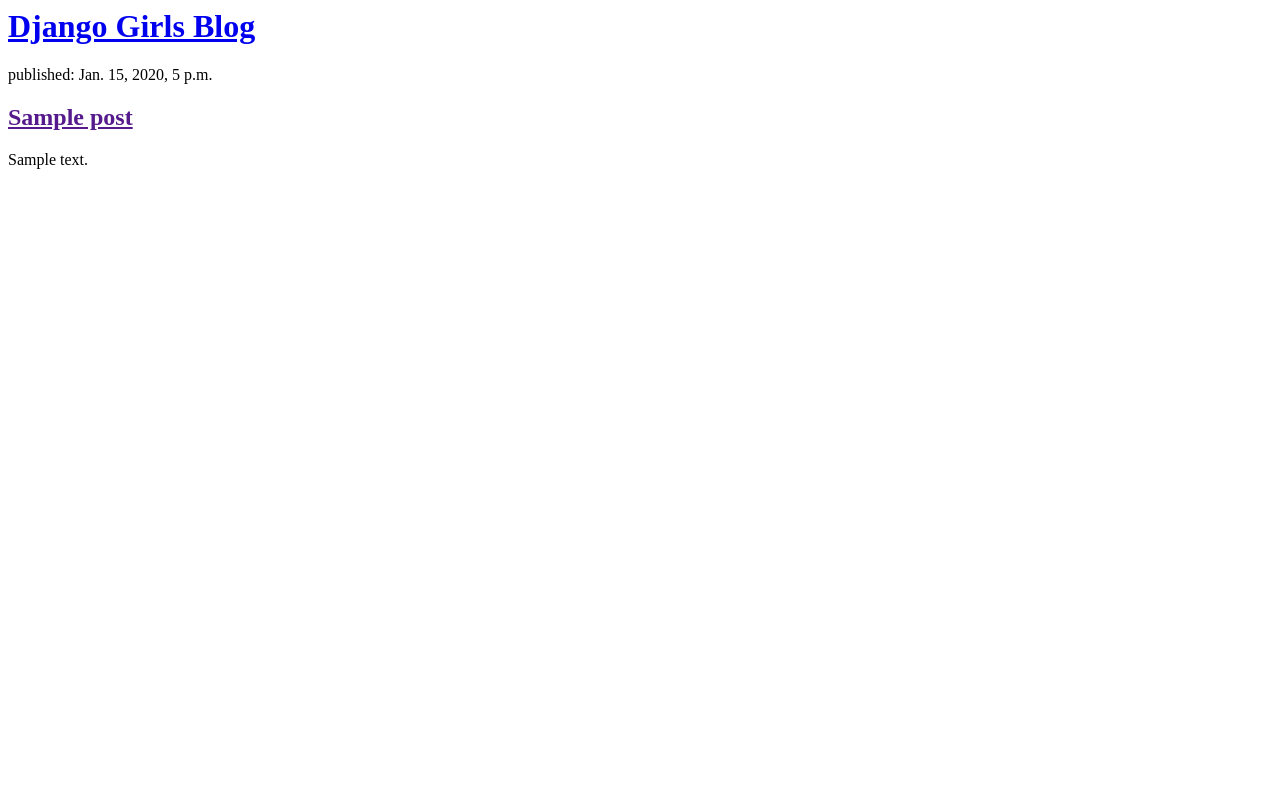
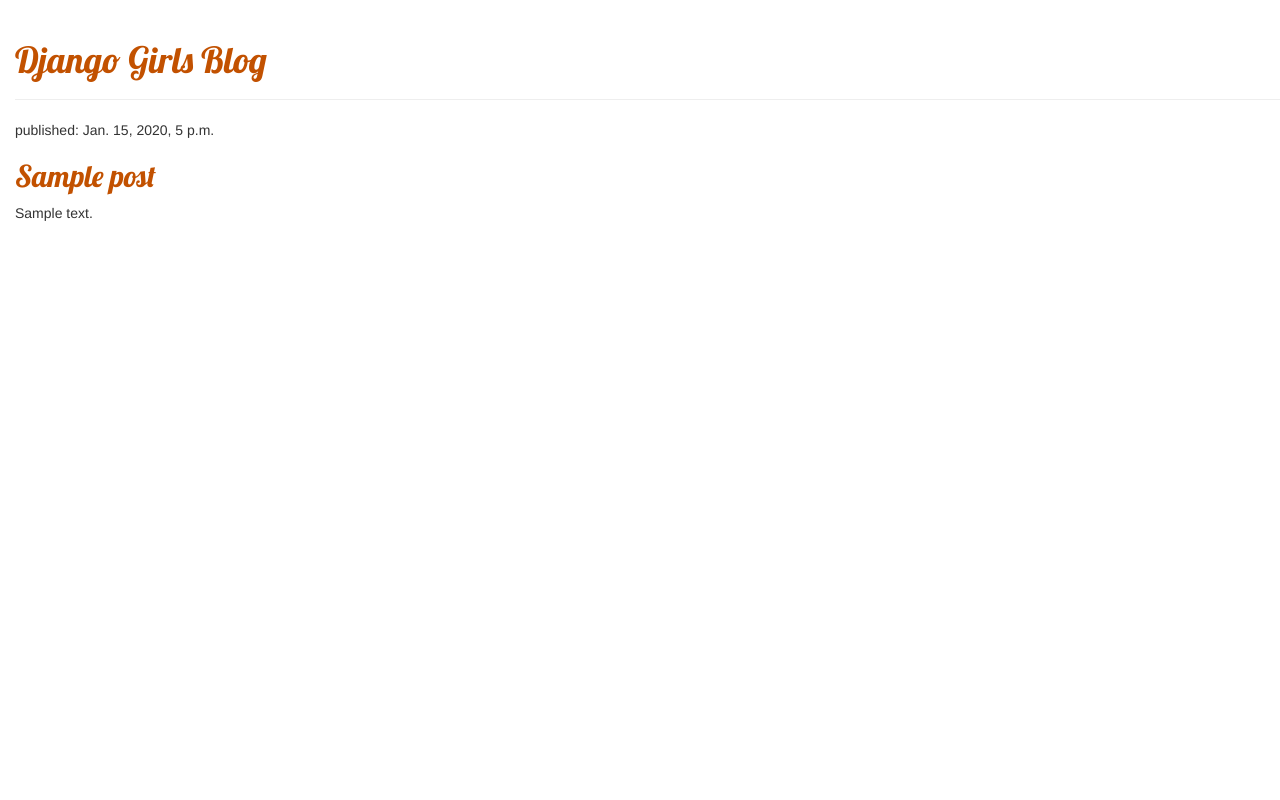
Before and after one commit to LeonordLim/my-first-blog, a Django app: template blog/templates/blog/post_list.html in a window 1280 px wide. Run offline with Django 3.2, Linux system fonts and the light colour scheme; the template is opened without the code that fills it: values that come from a table or form of the project are taken from there, others are empty; tables that the repository leaves empty hold one stand-in row (values such as "Sample post"); some libraries are stand-ins or nearby versions.

Commit message:
Adding static and blog.css

```diff
--- /dev/null
+++ b/blog/static/css/blog.css
@@ -0,0 +1,7 @@
+h1 a, h2 a {
+    color: #C25100;
+    font-family: 'Lobster'
+}
+body {
+    padding-left: 15px;
+}
--- a/blog/templates/blog/post_list.html
+++ b/blog/templates/blog/post_list.html
@@ -1,9 +1,15 @@
+{% load static %}
 <html>
     <head>
         <title>Django Girls blog</title>
+        <link rel="stylesheet" href="//maxcdn.bootstrapcdn.com/bootstrap/3.2.0/css/bootstrap.min.css">
+        <link rel="stylesheet" href="//maxcdn.bootstrapcdn.com/bootstrap/3.2.0/css/bootstrap-theme.min.css">
+        <link href="//fonts.googleapis.com/css?family=Lobster&subset=latin,latin-ext" rel="stylesheet" type="text/css">
+        <link rel="stylesheet" href="{% static 'css/blog.css' %}">
+
     </head>
     <body>
-        <div>
+        <div class="page-header">
             <h1><a href="/">Django Girls Blog</a></h1>
         </div>
 
```
